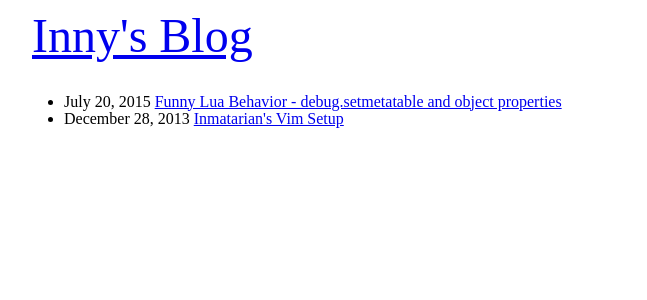
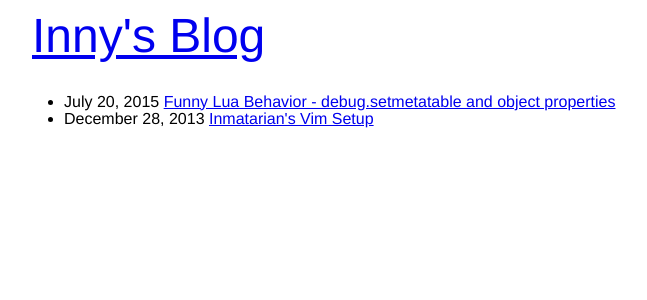
Before and after one commit to inmatarian/inmatarian.github.io, a Jekyll site: the page built from index.html, in a window 1280 px wide. Shown: the top 300 px of the page, without its empty margins (104-751 px from the left). Built offline with Jekyll 4.4.1, drawn with Linux system fonts in a browser that asks for light colours; Markdown is read by kramdown in place of the engine named in the settings.

Commit message:
helvetica scenario

```diff
--- a/css/screen.css
+++ b/css/screen.css
@@ -1,6 +1,7 @@
 html {
     margin: auto;
     max-width: 1008px;
+    font-family: helvetica,arial,sans-serif;
 }
 
 header h1 {
```
